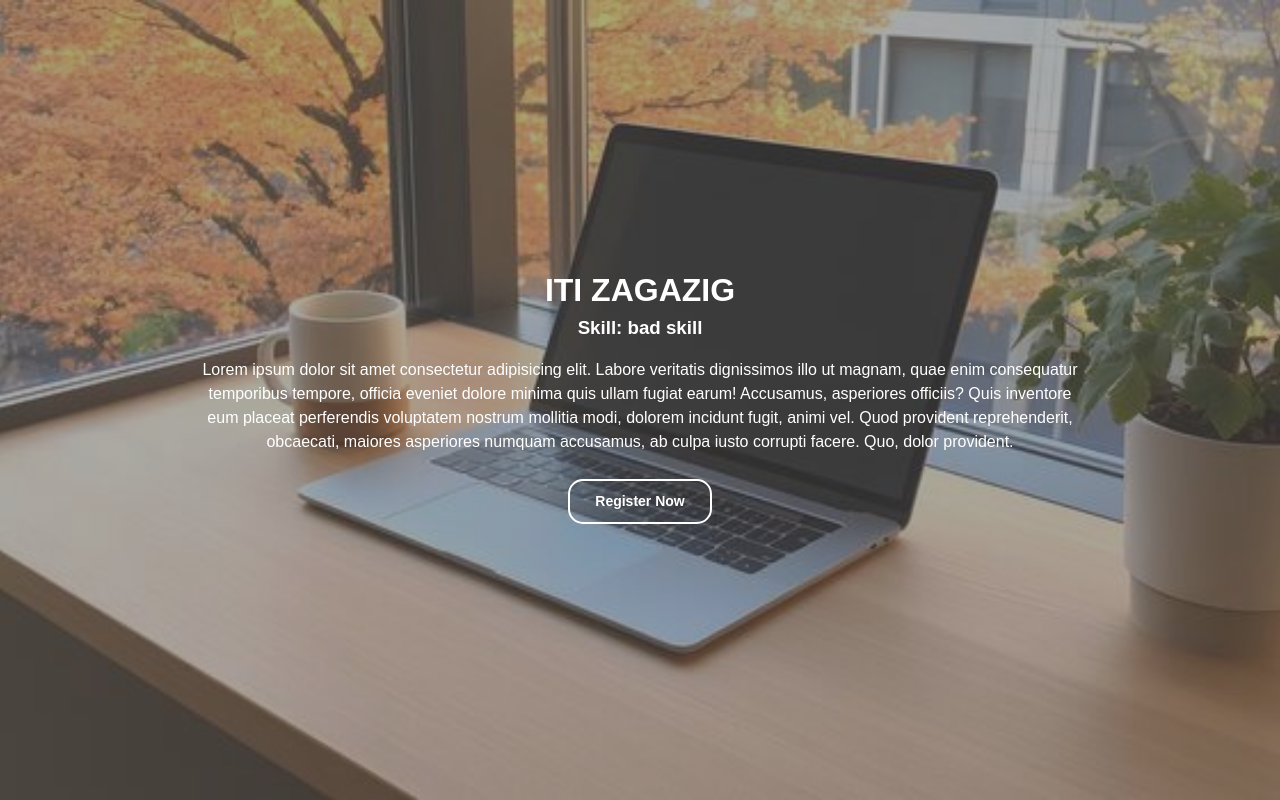
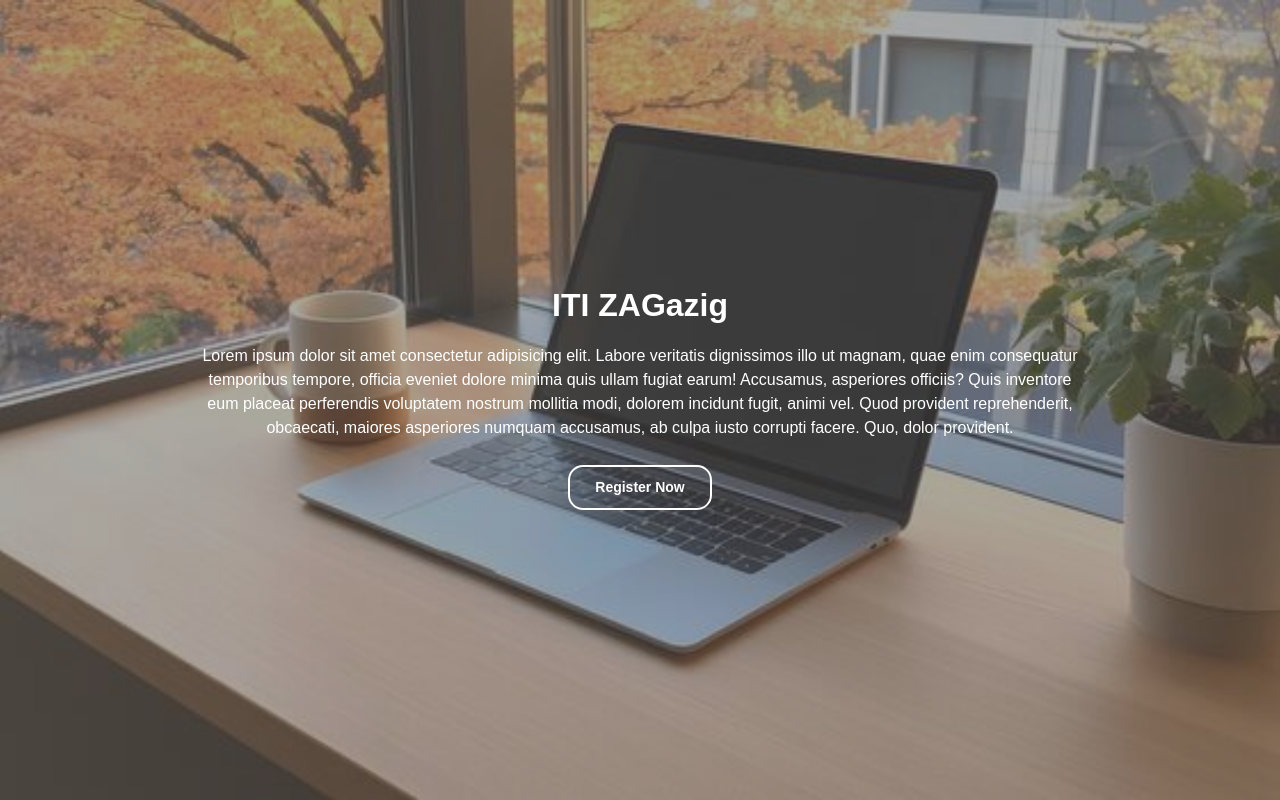
Before and after one commit to 7aneeen/VC-First-Task, a plain HTML site: page index.html in a window 1280 px wide. Drawn offline with Linux system fonts and the light colour scheme.

Commit message:
Revert "New Sub Head"
This reverts commit 8cde9d2795d7a462ae450295e89298dd7fb10a43.

```diff
--- a/index.html
+++ b/index.html
@@ -7,8 +7,7 @@
   <title>Day3 Task3</title>
 </head>
 <body>
-  <h1>ITI ZAGAZIG</h1>
-  <h3>Skill: bad skill</h3>
+  <h1>ITI ZAGazig</h1>
   <p>Lorem ipsum dolor sit amet consectetur adipisicing elit. Labore veritatis dignissimos illo ut magnam, quae enim consequatur temporibus tempore, officia
 eveniet dolore minima quis ullam fugiat earum! Accusamus, asperiores officiis? Quis inventore eum placeat perferendis voluptatem nostrum mollitia
 modi, dolorem incidunt fugit, animi vel. Quod provident reprehenderit, obcaecati, maiores asperiores numquam accusamus, ab culpa iusto corrupti
```
